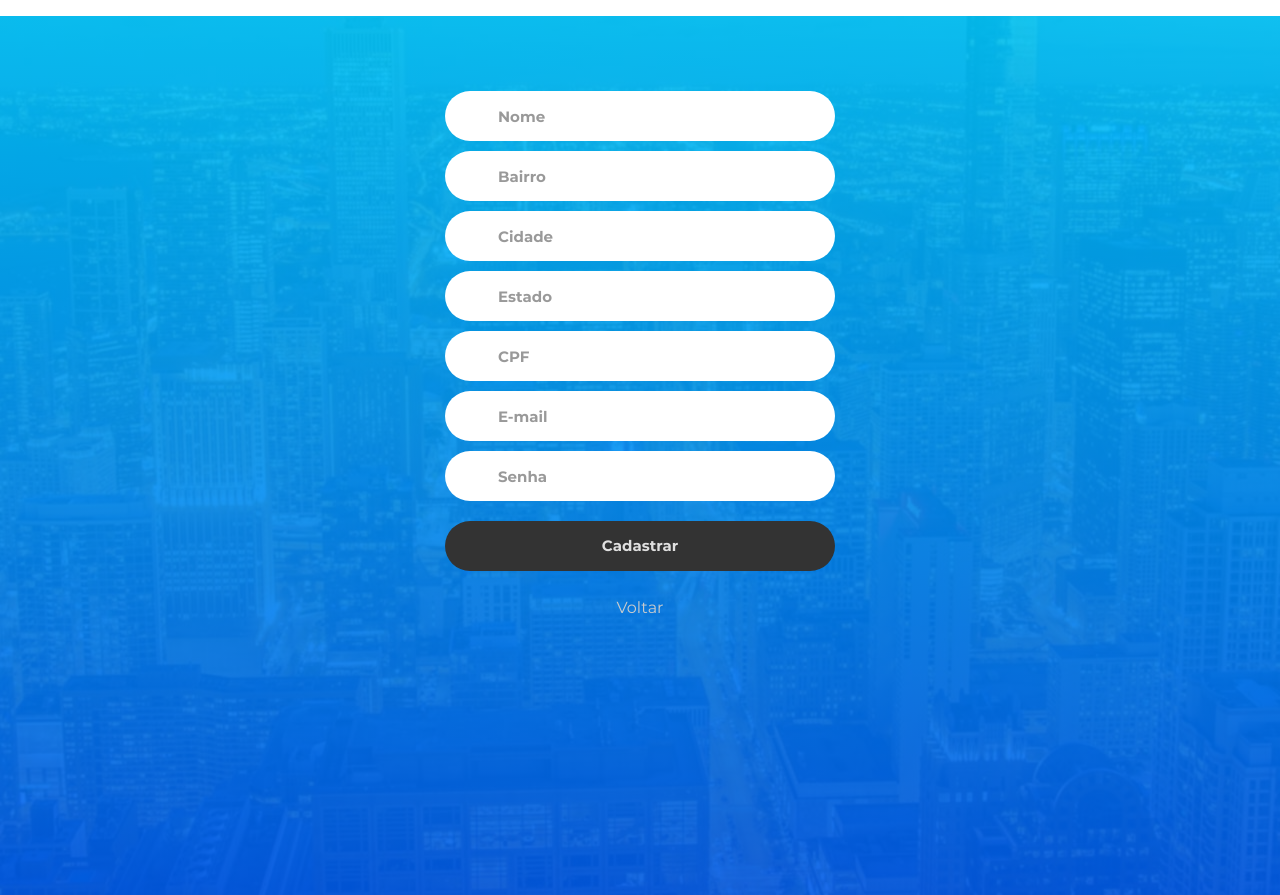
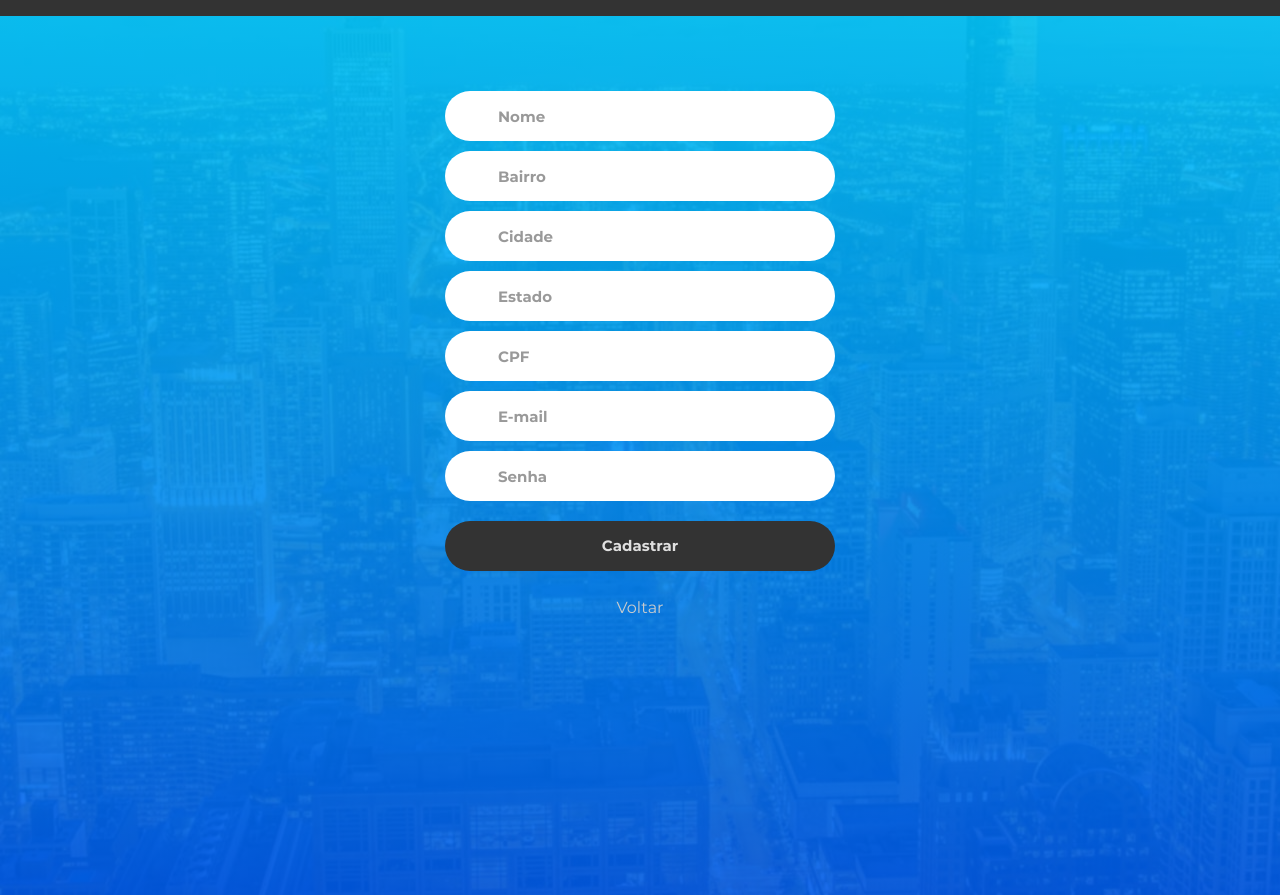
Before and after one commit to cleberjsantos/avalia_sp, a Flask app: page /avaliacao in a window 1280 px wide. Run offline with Flask 2, Linux system fonts and the light colour scheme; some libraries are stand-ins or nearby versions.

Commit message:
Css atualizado

```diff
--- a/static/css/styles.css
+++ b/static/css/styles.css
@@ -588,3 +588,8 @@ iframe {
     padding-right: 15px;
   }
 }
+
+.navbar {
+    background: #333 !important;
+    color: #fff !important;
+}
```
